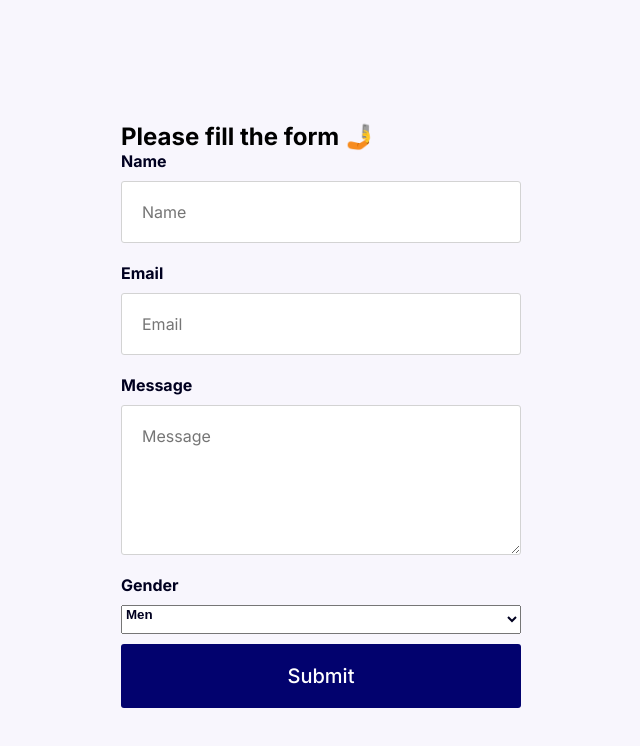
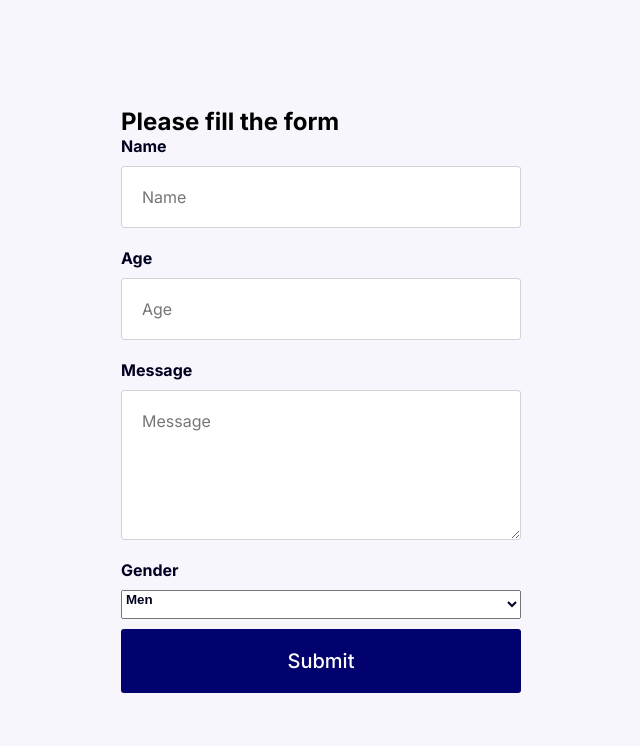
Before and after one commit to Bearior/React-Form, a React (Create React App) app: page / in a window 1280 px wide. Shown: the top 746 px of the page, without its empty margins (319-959 px from the left). Built offline with nearby package versions, Linux system fonts and the light colour scheme.

Commit message:
Update Contact.js

```diff
--- a/src/components/Contact.js
+++ b/src/components/Contact.js
@@ -1,4 +1,4 @@
-import React, { useState, useEffect } from "react";
+import React, { useState } from "react";
 import "../app.css";
 import { db } from "../firebase";
 
@@ -38,8 +38,7 @@ const Contact = () => {
 
   return (
     <form className="form" onSubmit={handleSubmit}>
-      <h1></h1>
-      <h2>Please fill the form 🤳</h2>
+      <h2>Please fill the form </h2>
 
       <label>Name</label>
       <input
@@ -48,9 +47,9 @@ const Contact = () => {
         onChange={(e) => setName(e.target.value)}
       />
 
-      <label>Email</label>
+      <label>Age</label>
       <input
-        placeholder="Email"
+        placeholder="Age"
         value={email}
         onChange={(e) => setEmail(e.target.value)}
       />
```
